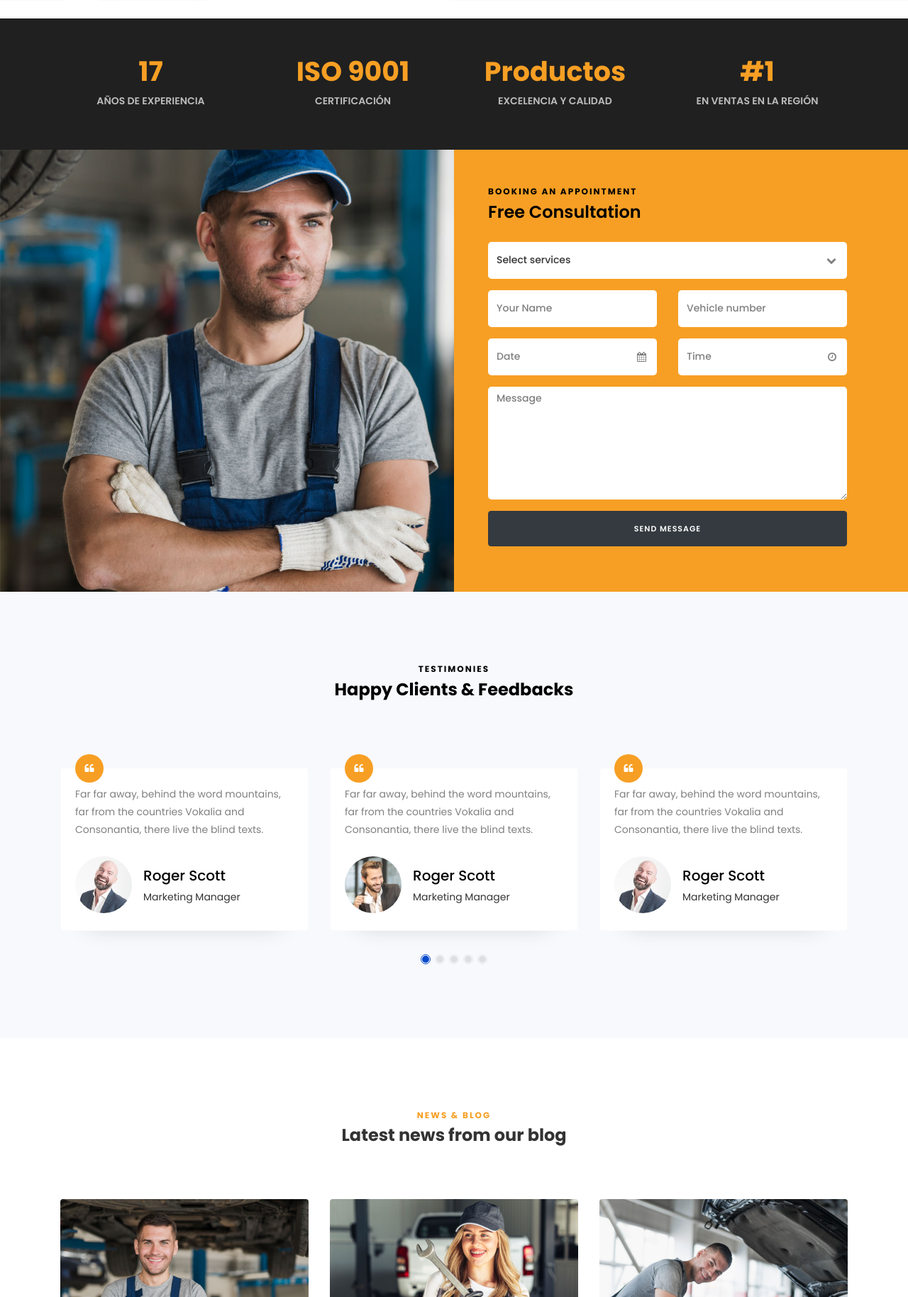
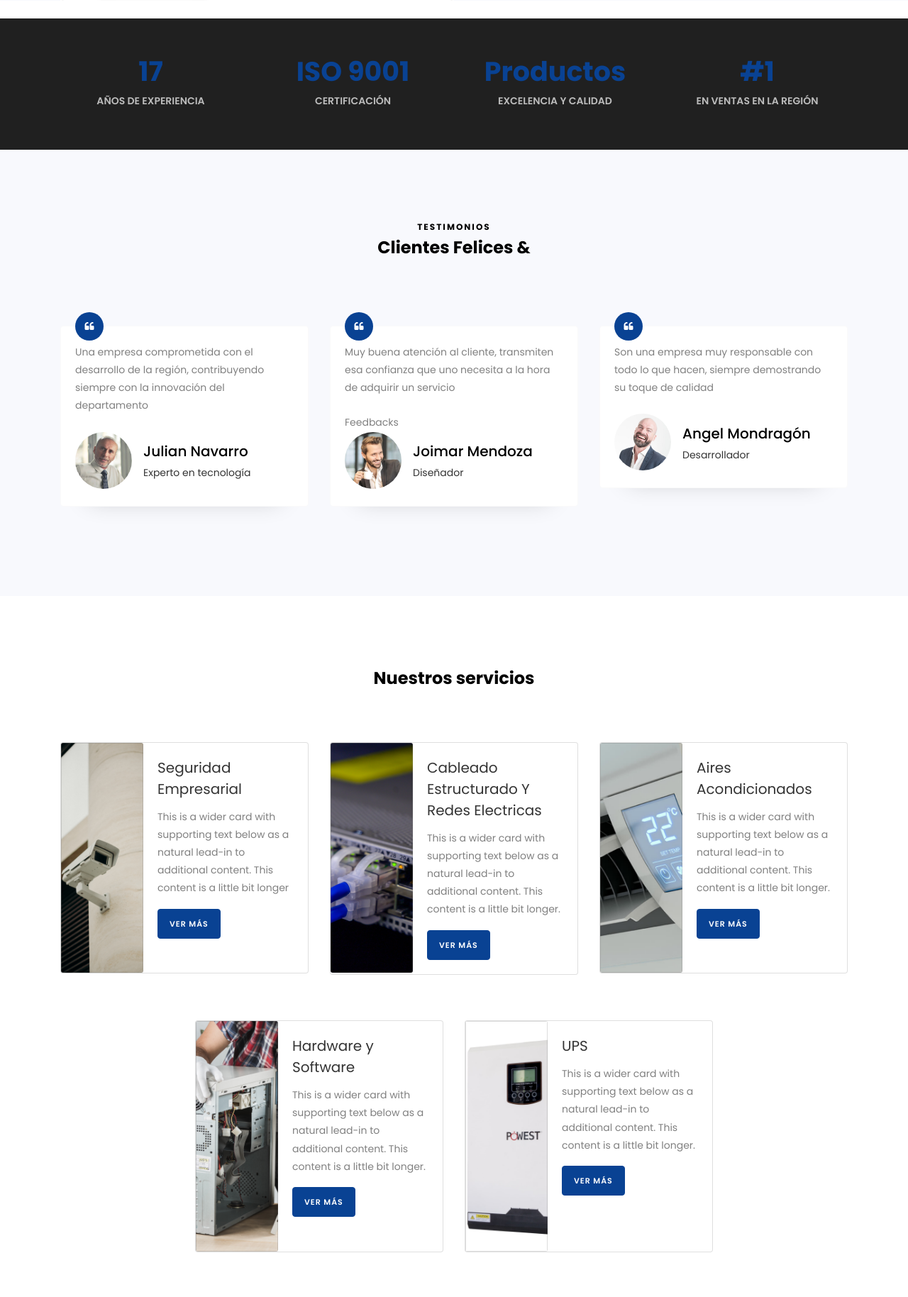
Before and after one commit to amondrave54/servitec-landing, a PHP site: page / in a window 1280 px wide. Shown: the part 1401-3229 px from the top of the page at 71% size. Run offline with PHP 8.4, Linux system fonts and the light colour scheme; some libraries are stand-ins or nearby versions.

Commit message:
Modificaciones para el avance

```diff
--- a/index.html
+++ b/index.html
@@ -119,11 +119,11 @@
 						<li class="nav-item active">
 							<a href="index.html" class="nav-link">Inicio</a>
 						</li>
-						<li class="nav-item"><a href="about.html" class="nav-link">Conocenos</a></li>
+						<li class="nav-item"><a href="#" class="nav-link">Conocenos</a></li>
 						<li class="nav-item">
-							<a href="services.html" class="nav-link">Portafolio</a>
+							<a href="#" class="nav-link">Portafolio</a>
 						</li>
-						<li class="nav-item"><a href="contact.html" class="nav-link">Contacto</a></li>
+						<li class="nav-item"><a href="#" class="nav-link">Contacto</a></li>
 					</ul>
 				</div>
 			</div>
@@ -131,7 +131,7 @@
 		<!-- END nav -->
 		<div class="hero-wrap">
 			<div class="home-slider owl-carousel">
-				<div class="slider-item" style="background-image: url(images/prueba2.jpg);">
+				<div class="slider-item" style="background-image: url(images/acceso_banner.jpg);">
 					<div class="overlay"></div>
 					<div class="container">
 						<div
@@ -422,7 +422,7 @@
 			</div>
 		</section>
 
-		<section
+		<!--<section
 			class="ftco-appointment ftco-section ftco-no-pt ftco-no-pb img"
 			style="background-image: url(images/bg_3.jpg);"
 		>
@@ -517,7 +517,7 @@
 					</div>
 				</div>
 			</div>
-		</section>
+		</section> -->
 
 		<section class="ftco-section testimony-section bg-light">
 			<div class="container">
@@ -525,8 +525,8 @@
 					<div
 						class="col-md-7 heading-section heading-section-white text-center ftco-animate"
 					>
-						<span class="subheading">Testimonies</span>
-						<h2>Happy Clients &amp; Feedbacks</h2>
+						<span class="subheading">Testimonios</span>
+						<h2>Clientes Felices &amp;</h2>
 					</div>
 				</div>
 				<div class="row ftco-animate">
@@ -539,17 +539,18 @@
 									</div>
 									<div class="text">
 										<p class="mb-4">
-											Far far away, behind the word mountains, far from the countries
-											Vokalia and Consonantia, there live the blind texts.
+											Muy buena atención al cliente, transmiten esa confianza que uno
+											necesita a la hora de adquirir un servicio
 										</p>
+										Feedbacks
 										<div class="d-flex align-items-center">
 											<div
 												class="user-img"
 												style="background-image: url(images/person_1.jpg);"
 											></div>
 											<div class="pl-3">
-												<p class="name">Roger Scott</p>
-												<span class="position">Marketing Manager</span>
+												<p class="name">Joimar Mendoza</p>
+												<span class="position">Diseñador</span>
 											</div>
 										</div>
 									</div>
@@ -562,8 +563,8 @@
 									</div>
 									<div class="text">
 										<p class="mb-4">
-											Far far away, behind the word mountains, far from the countries
-											Vokalia and Consonantia, there live the blind texts.
+											Son una empresa muy responsable con todo lo que hacen, siempre
+											demostrando su toque de calidad
 										</p>
 										<div class="d-flex align-items-center">
 											<div
@@ -571,8 +572,8 @@
 												style="background-image: url(images/person_2.jpg);"
 											></div>
 											<div class="pl-3">
-												<p class="name">Roger Scott</p>
-												<span class="position">Marketing Manager</span>
+												<p class="name">Angel Mondragón</p>
+												<span class="position">Desarrollador</span>
 											</div>
 										</div>
 									</div>
@@ -585,8 +586,8 @@
 									</div>
 									<div class="text">
 										<p class="mb-4">
-											Far far away, behind the word mountains, far from the countries
-											Vokalia and Consonantia, there live the blind texts.
+											Una empresa comprometida con el desarrollo de la región,
+											contribuyendo siempre con la innovación del departamento
 										</p>
 										<div class="d-flex align-items-center">
 											<div
@@ -594,54 +595,8 @@
 												style="background-image: url(images/person_3.jpg);"
 											></div>
 											<div class="pl-3">
-												<p class="name">Roger Scott</p>
-												<span class="position">Marketing Manager</span>
-											</div>
-										</div>
-									</div>
-								</div>
-							</div>
-							<div class="item">
-								<div class="testimony-wrap py-4">
-									<div class="icon d-flex align-items-center justify-content-center">
-										<span class="fa fa-quote-left"></span>
-									</div>
-									<div class="text">
-										<p class="mb-4">
-											Far far away, behind the word mountains, far from the countries
-											Vokalia and Consonantia, there live the blind texts.
-										</p>
-										<div class="d-flex align-items-center">
-											<div
-												class="user-img"
-												style="background-image: url(images/person_1.jpg);"
-											></div>
-											<div class="pl-3">
-												<p class="name">Roger Scott</p>
-												<span class="position">Marketing Manager</span>
-											</div>
-										</div>
-									</div>
-								</div>
-							</div>
-							<div class="item">
-								<div class="testimony-wrap py-4">
-									<div class="icon d-flex align-items-center justify-content-center">
-										<span class="fa fa-quote-left"></span>
-									</div>
-									<div class="text">
-										<p class="mb-4">
-											Far far away, behind the word mountains, far from the countries
-											Vokalia and Consonantia, there live the blind texts.
-										</p>
-										<div class="d-flex align-items-center">
-											<div
-												class="user-img"
-												style="background-image: url(images/person_2.jpg);"
-											></div>
-											<div class="pl-3">
-												<p class="name">Roger Scott</p>
-												<span class="position">Marketing Manager</span>
+												<p class="name">Julian Navarro</p>
+												<span class="position">Experto en tecnología</span>
 											</div>
 										</div>
 									</div>
@@ -656,84 +611,117 @@
 		<section class="ftco-section">
 			<div class="container">
 				<div class="row justify-content-center pb-5 mb-3">
-					<div class="col-md-7 heading-section text-center ftco-animate">
-						<span class="subheading">News &amp; Blog</span>
-						<h2>Latest news from our blog</h2>
+					<div
+						class="col-md-7 heading-section heading-section-white text-center ftco-animate"
+					>
+						<h2>Nuestros servicios</h2>
 					</div>
 				</div>
-				<div class="row d-flex">
-					<div class="col-md-4 d-flex ftco-animate">
-						<div class="blog-entry align-self-stretch">
-							<a
-								href="blog-single.html"
-								class="block-20 rounded"
-								style="background-image: url('images/image_1.jpg');"
-							>
-							</a>
-							<div class="text mt-3">
-								<div class="posted mb-3 d-flex">
-									<div
-										class="img author"
-										style="background-image: url(images/person_2.jpg);"
-									></div>
-									<div class="desc pl-3">
-										<span>Posted by John doe</span>
-										<span>24 February 2020</span>
+				<div class="row justify-content-center pb-5 md-3">
+					<div class="col-md-4">
+						<div class="card mb-3" style="max-width: 540px;">
+							<div class="row no-gutters">
+								<div class="col-md-4">
+									<img src="images/cctv_area.png" class="card-img" alt="cctv imagen" />
+								</div>
+								<div class="col-md-8">
+									<div class="card-body">
+										<h5 class="card-title">Seguridad Empresarial</h5>
+										<p class="card-text">
+											This is a wider card with supporting text below as a natural lead-in
+											to additional content. This content is a little bit longer
+										</p>
+										<p class="card-text">
+											<a href="#" class="btn btn-primary">Ver más</a>
+										</p>
 									</div>
 								</div>
-								<h3 class="heading">
-									<a href="#">Best wheel alignment &amp; air conditioning</a>
-								</h3>
 							</div>
 						</div>
 					</div>
-					<div class="col-md-4 d-flex ftco-animate">
-						<div class="blog-entry align-self-stretch">
-							<a
-								href="blog-single.html"
-								class="block-20 rounded"
-								style="background-image: url('images/image_2.jpg');"
-							>
-							</a>
-							<div class="text mt-3">
-								<div class="posted mb-3 d-flex">
-									<div
-										class="img author"
-										style="background-image: url(images/person_3.jpg);"
-									></div>
-									<div class="desc pl-3">
-										<span>Posted by John doe</span>
-										<span>24 February 2020</span>
+					<div class="col-md-4">
+						<div class="card mb-3" style="max-width: 540px;">
+							<div class="row no-gutters">
+								<div class="col-md-4">
+									<img src="images/cableado_area.png" class="card-img" alt="..." />
+								</div>
+								<div class="col-md-8">
+									<div class="card-body">
+										<h5 class="card-title">Cableado Estructurado Y Redes Electricas</h5>
+										<p class="card-text">
+											This is a wider card with supporting text below as a natural lead-in
+											to additional content. This content is a little bit longer.
+										</p>
+										<p class="card-text">
+											<a href="#" class="btn btn-primary">Ver más</a>
+										</p>
 									</div>
 								</div>
-								<h3 class="heading">
-									<a href="#">Best wheel alignment &amp; air conditioning</a>
-								</h3>
 							</div>
 						</div>
 					</div>
-					<div class="col-md-4 d-flex ftco-animate">
-						<div class="blog-entry align-self-stretch">
-							<a
-								href="blog-single.html"
-								class="block-20 rounded"
-								style="background-image: url('images/image_3.jpg');"
-							>
-							</a>
-							<div class="text mt-3">
-								<div class="posted mb-3 d-flex">
-									<div
-										class="img author"
-										style="background-image: url(images/person_1.jpg);"
-									></div>
-									<div class="desc pl-3">
-										<span>Posted by John doe</span>
-										<span>24 February 2020</span>
+					<div class="col-md-4">
+						<div class="card mb-3" style="max-width: 540px;">
+							<div class="row no-gutters">
+								<div class="col-md-4">
+									<img src="images/aires_area.png" class="card-img" alt="aires" />
+								</div>
+								<div class="col-md-8">
+									<div class="card-body">
+										<h5 class="card-title">Aires Acondicionados</h5>
+										<p class="card-text">
+											This is a wider card with supporting text below as a natural lead-in
+											to additional content. This content is a little bit longer.
+										</p>
+										<p class="card-text">
+											<a href="#" class="btn btn-primary">Ver más</a>
+										</p>
 									</div>
 								</div>
-								<h3 class="heading">
-									<a href="#">Best wheel alignment &amp; air conditioning</a>
-								</h3>
+							</div>
+						</div>
+					</div>
+				</div>
+				<div class="row justify-content-center pb-5 md-3">
+					<div class="col-md-4">
+						<div class="card mb-3" style="max-width: 540px;">
+							<div class="row no-gutters">
+								<div class="col-md-4">
+									<img src="images/hardware_area.png" class="card-img" alt="Software" />
+								</div>
+								<div class="col-md-8">
+									<div class="card-body">
+										<h5 class="card-title">Hardware y Software</h5>
+										<p class="card-text">
+											This is a wider card with supporting text below as a natural lead-in
+											to additional content. This content is a little bit longer.
+										</p>
+										<p class="card-text">
+											<a href="#" class="btn btn-primary">Ver más</a>
+										</p>
+									</div>
+								</div>
+							</div>
+						</div>
+					</div>
+					<div class="col-md-4">
+						<div class="card mb-3" style="max-width: 540px;">
+							<div class="row no-gutters">
+								<div class="col-md-4">
+									<img src="images/ups.png" class="card-img" alt="ups" />
+								</div>
+								<div class="col-md-8">
+									<div class="card-body">
+										<h5 class="card-title">UPS</h5>
+										<p class="card-text">
+											This is a wider card with supporting text below as a natural lead-in
+											to additional content. This content is a little bit longer.
+										</p>
+										<p class="card-text">
+											<a href="#" class="btn btn-primary">Ver más</a>
+										</p>
+									</div>
+								</div>
 							</div>
 						</div>
 					</div>
@@ -852,6 +840,7 @@
 							</div>
 						</div>
 					</div>
+					<br />
 					<div class="col-md-6">
 						<iframe
 							src="https://www.google.com/maps/embed?pb=!1m18!1m12!1m3!1d1976.0600778401847!2d-72.50533054183268!3d7.88249535544757!2m3!1f0!2f0!3f0!3m2!1i1024!2i768!4f13.1!3m3!1m2!1s0x8e66459c7535e331%3A0x9c3feb7d78784a14!2sAv.%206%20%23%2314-04%2C%20C%C3%BAcuta%2C%20Norte%20de%20Santander!5e0!3m2!1ses-419!2sco!4v1595298388424!5m2!1ses-419!2sco"
--- a/scss/style.scss
+++ b/scss/style.scss
@@ -9,7 +9,7 @@
 $black: #000000;
 $darken: #00043c;
 
-$primary: #f79f24;
+$primary: #094293;
 $secondary: #064acb;
 
 @mixin border-radius($radius) {
```
Also changed, not shown: css/style.css, images/aires_area.png (added), images/cableado_area.png (added), images/cctv_area.png (added), images/hardware_area.png (added), images/ups.png (added), 1 other file.
